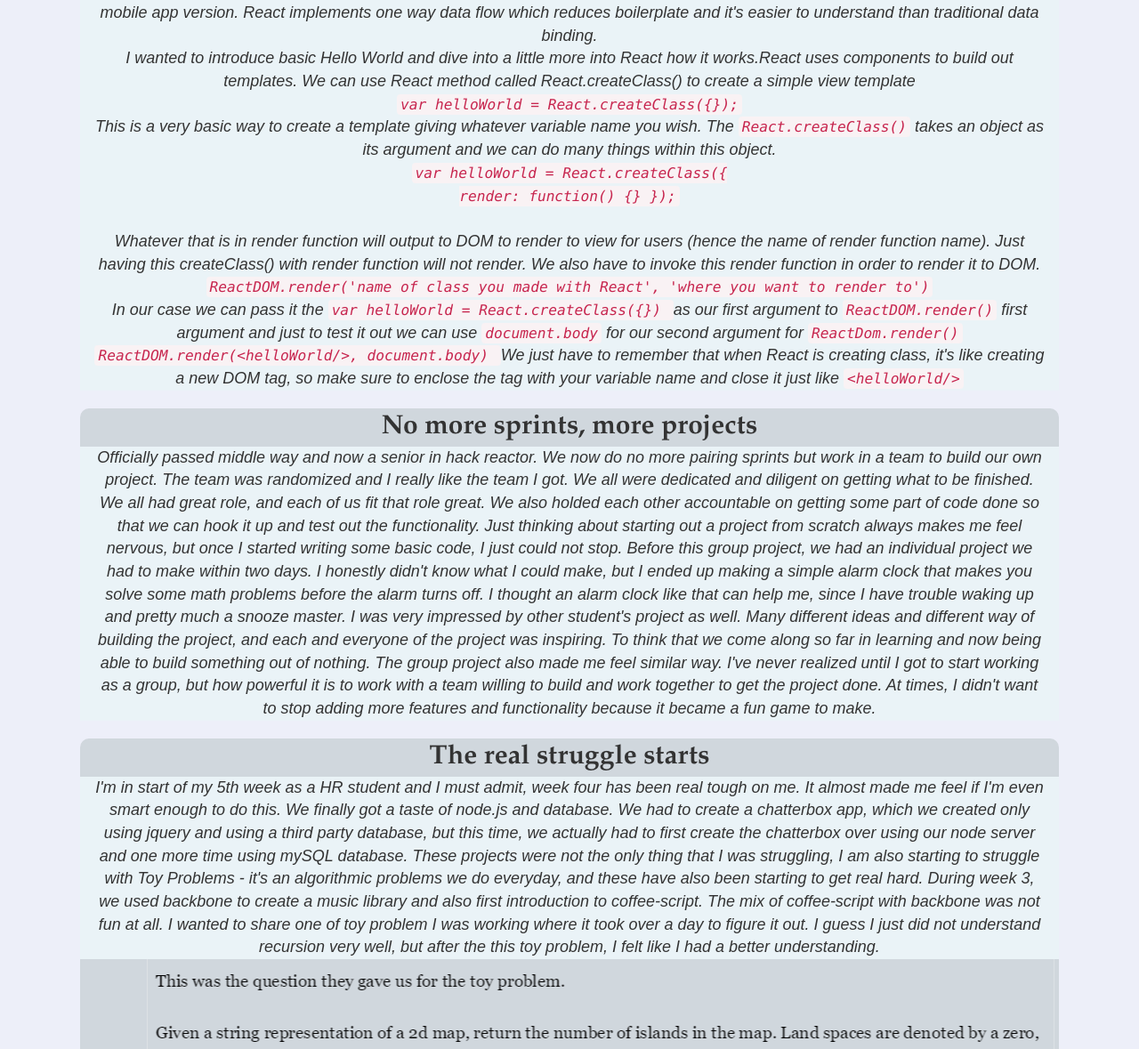
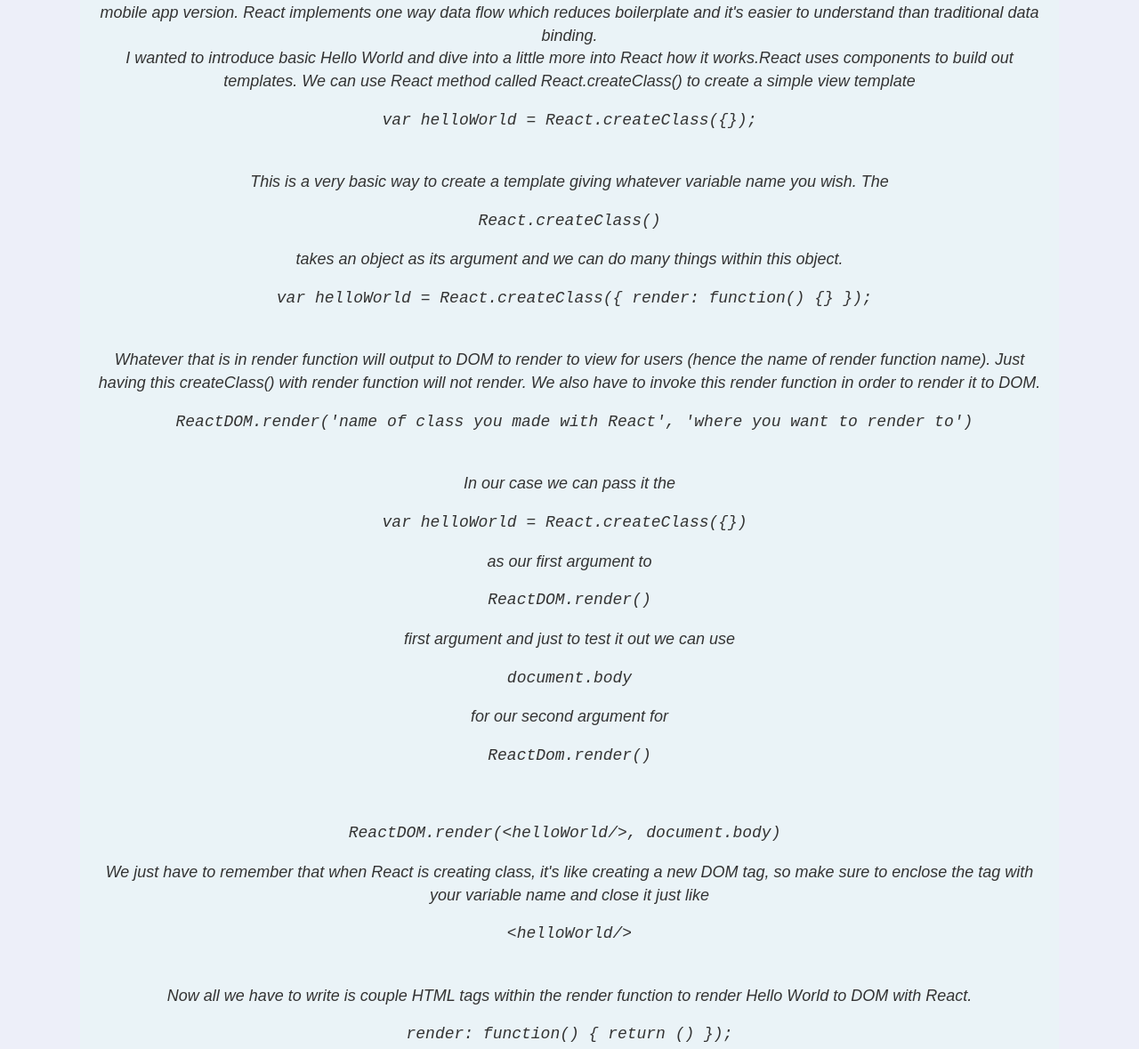
Before and after one commit to jyoon006/myblog, a plain HTML site: page index.html in a window 1280 px wide. Shown: the part 461-1640 px from the top of the page at 89% size. Drawn offline with nearby package versions, Linux system fonts and the light colour scheme; a script that the page names is missing.

Commit message:
update blog

```diff
--- a/index.html
+++ b/index.html
@@ -40,21 +40,19 @@
         <div class="container entry">
           React is fairly new and was developed by facebook. One thing I find fairly interesting is that React is only the V in your typical MVC framework. React abstracts away the DOM from you and gives much simpler programming model and rumor has it that, it is much faster than angular. React can also render on the server side using Node.js and power native apps using React Native, which is the mobile app version. React implements one way data flow which reduces boilerplate and it's easier to understand than traditional data binding.<br>
           I wanted to introduce basic Hello World and dive into a little more into React how it works.React uses components to build out templates. We can use React method called React.createClass() to create a simple view template<br>
-          <code>var helloWorld = React.createClass({});</code><br>
+          <xmp>var helloWorld = React.createClass({});</xmp><br>
           This is a very basic way to create a template giving whatever variable name you wish. The
-          <code>React.createClass()</code> takes an object as its argument and we can do many things within this object. <br>
-          <div class="text-center">
-            <code>
-              var helloWorld = React.createClass({ <br>
-                render: function() {}
-              });
-            </code>
-          </div><br>
+          <xmp>React.createClass()</xmp> takes an object as its argument and we can do many things within this object.
+          <xmp> var helloWorld = React.createClass({ render: function() {} });</xmp>
+          <br>
           Whatever that is in render function will output to DOM to render to view for users (hence the name of render function name). Just having this createClass() with render function will not render. We also have to invoke this render function in order to render it to DOM. <br>
-          <code> ReactDOM.render('name of class you made with React', 'where you want to render to')</code> <br>
-          In our case we can pass it the <code>var helloWorld = React.createClass({}) </code> as our first argument to <code>ReactDOM.render()</code> first argument and just to test it out we can use <code>document.body</code> for our second argument for <code>ReactDom.render()</code><br>
-          <code>ReactDOM.render(&lt;helloWorld/&gt;, document.body) </code> We just have to remember that when React is creating class, it's like creating a new DOM tag, so make sure to enclose the tag with your variable name and close it just like <code>&lt;helloWorld/&gt;</code>
-
+          <xmp> ReactDOM.render('name of class you made with React', 'where you want to render to')</xmp> <br>
+          In our case we can pass it the <xmp>var helloWorld = React.createClass({}) </xmp> as our first argument to <xmp>ReactDOM.render()</xmp> first argument and just to test it out we can use <xmp>document.body</xmp> for our second argument for <xmp>ReactDom.render()</xmp><br>
+          <xmp>ReactDOM.render(<helloWorld/>, document.body) </xmp> We just have to remember that when React is creating class, it's like creating a new DOM tag, so make sure to enclose the tag with your variable name and close it just like <xmp><helloWorld/></xmp> <br>
+          Now all we have to write is couple HTML tags within the render function to render Hello World to DOM with React. <br>
+          <xmp>render: function() { return () });</xmp> within the return statement, we can put any HTML tags we wish to render. In our case, we can simply just use <xmp><h1></h1></xmp> tag. Let's put Hello World inside the tag and within our return statement. <br>
+          <xmp>render: function() { return ( <h1>Hello World</h1>; )};</xmp>
+          So there you have it, a simple Hello World with react. React can be very powerful, and I'll definitely dive more deeply into React next time!
         </div>
         </div>
 			<div class="myentries" ng-repeat="blog in blogs">
```
